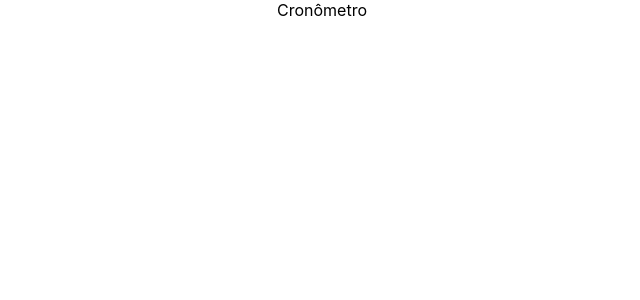
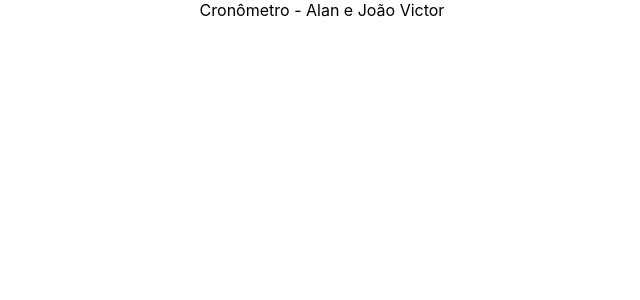
Before and after one commit to alanmdf/ghostdevs-stopwatch, a React (Create React App) app in the folder stopwatch-challenge/: page / in a window 1280 px wide. Shown: the top 300 px of the page, without its empty margins (318-958 px from the left). Built offline with nearby package versions, Linux system fonts and the light colour scheme.

Commit message:
Criaçao de branch de trabalho

```diff
--- a/stopwatch-challenge/src/App.js
+++ b/stopwatch-challenge/src/App.js
@@ -3,7 +3,7 @@ import './App.css';
 function App() {
   return (
     <div className="App">
-      Cronômetro
+      Cronômetro - Alan e João Victor
     </div>
   );
 }
```
